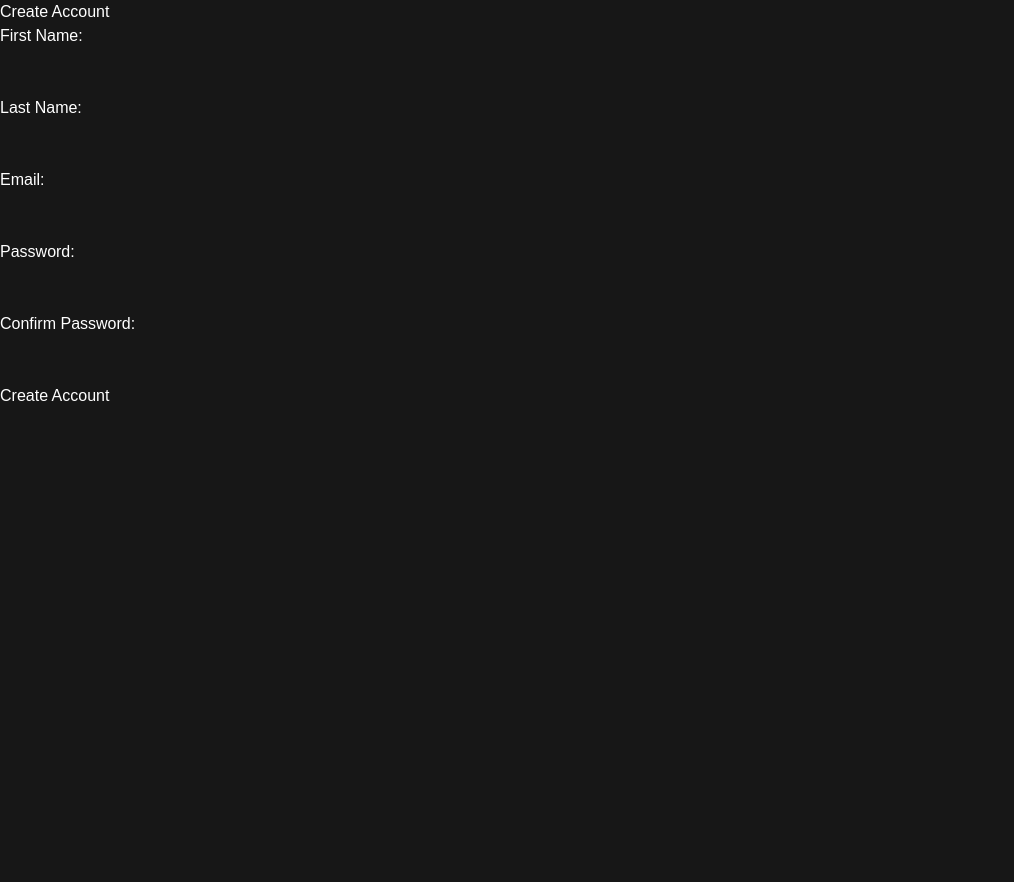
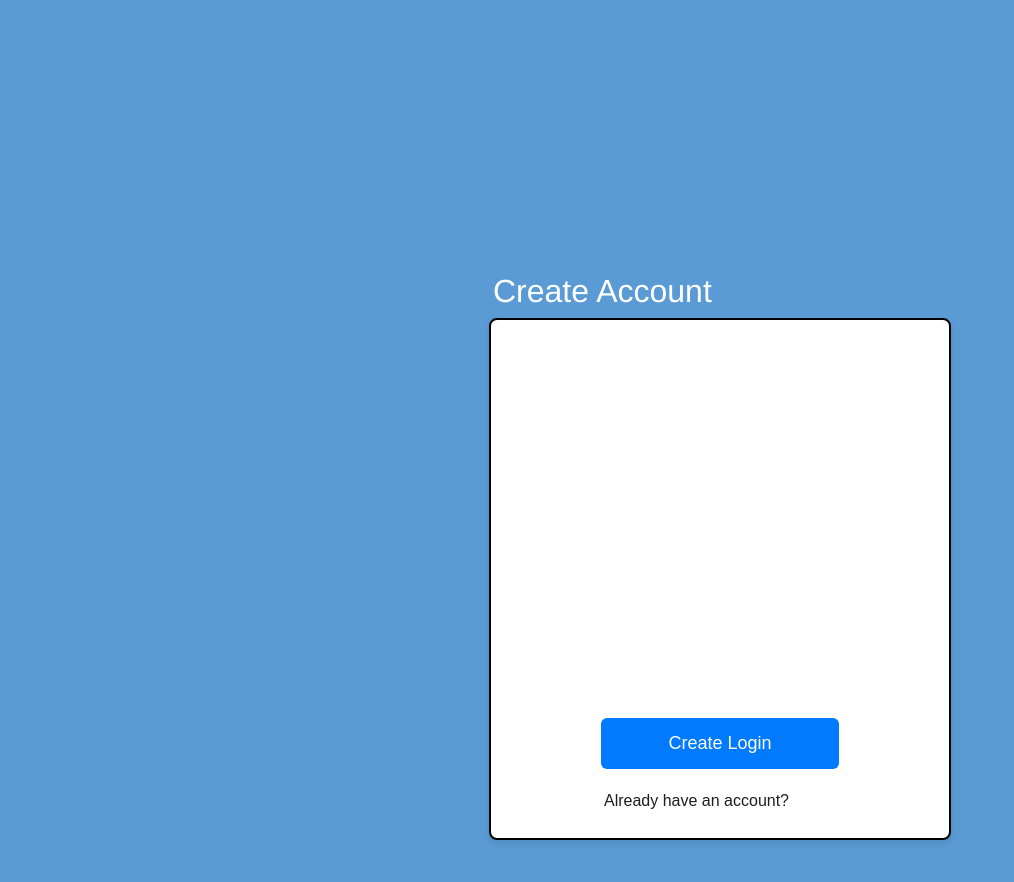
Before and after one commit to alexisabadger/cs467_project, a Next.js app in the folder personal-trainer/: page /pages/create-account in a window 1280 px wide. Shown: the top 882 px of the page, without its empty margins (0-1014 px from the left). Before the commit the page ends 800 px from the top, so only its background shows below. Built offline with nearby package versions, Linux system fonts and the light colour scheme.

Commit message:
Added CSS to create-account screen

```diff
--- /dev/null
+++ b/personal-trainer/app/pages/create-account/create.module.css
@@ -0,0 +1,233 @@
+.desktop {
+    background-color: #5b9bd5;
+    display: flex;
+    flex-direction: row;
+    justify-content: center;
+    width: 100%;
+  }
+
+.desktop .div {
+    background-color: #5b9bd5;
+    width: 1440px;
+    height: 1024px;
+    position: relative;
+  }
+.desktop .overlapGroup {
+    position: absolute;
+    width: 462px;
+    height: 522px;
+    top: 318px;
+    left: 489px;
+    border-radius: 8px;
+    border: 2px solid black;
+    background-color: white;
+    box-shadow: 0 4px 8px rgba(0, 0, 0, 0.1);
+    padding: 24px;
+}
+
+.desktop .FormLogIn {
+  display: flex;
+  flex-direction: column;
+  align-items: center;
+  padding: var(--size-space-600);
+  gap: var(--size-space-600);
+}
+
+.desktop .loginButton {
+  padding: 12px 24px; /* Bigger inside */
+  font-size: 18px; /* Bigger text */
+  background-color: #007bff; /* Optional: make it stand out */
+  color: white;
+  border: none;
+  border-radius: 6px;
+  cursor: pointer;
+  width: 100%; /* Optional: make it full width */
+  max-width: 300px;
+  margin-top: 16px;
+}
+  .desktop .inputField {
+    display: flex;
+    flex-direction: column;
+    align-items: center;
+    width: 100%;
+  }
+  .desktop .input {
+    max-width: 300px;
+    width: 100%;
+  }
+
+  .desktop .label {
+    position: relative;
+    align-self: stretch;
+    margin-top: -1.00px;
+    font-family: var(--body-base-font-family);
+    font-weight: var(--body-base-font-weight);
+    color: var(--color-text-default-default);
+    font-size: var(--body-base-font-size);
+    letter-spacing: var(--body-base-letter-spacing);
+    line-height: var(--body-base-line-height);
+    font-style: var(--body-base-font-style);
+  }
+
+  .desktop .input {
+    display: flex;
+    min-width: 240px;
+    align-items: center;
+    padding: var(--size-space-300) var(--size-space-400) var(--size-space-300) var(--size-space-400);
+    position: relative;
+    align-self: stretch;
+    width: 100%;
+    flex: 0 0 auto;
+    margin-bottom: -1.00px;
+    margin-left: -1.00px;
+    margin-right: -1.00px;
+    background-color: white;
+    border-radius: var(--size-radius-200);
+    overflow: hidden;
+    border: 1px solid;
+    border-color: var(--color-border-default-default);
+  }
+
+  .desktop .textWrapper {
+    position: relative;
+    flex: 1;
+    margin-top: -0.50px;
+    font-family: var(--single-line-body-base-font-family);
+    font-weight: var(--single-line-body-base-font-weight);
+    color: var(--color-text-default-default);
+    font-size: var(--single-line-body-base-font-size);
+    letter-spacing: var(--single-line-body-base-letter-spacing);
+    line-height: var(--single-line-body-base-line-height);
+    font-style: var(--single-line-body-base-font-style);
+  }
+
+  .desktop .buttonGroup {
+    display: flex;
+    align-items: center;
+    gap: var(--size-space-400);
+    position: relative;
+    align-self: stretch;
+    width: 100%;
+    flex: 0 0 auto;
+  }
+
+  .desktop .button {
+    all: unset;
+    display: flex;
+    align-items: center;
+    justify-content: center;
+    background-color: #bdd7ee;
+    border-radius: var(--size-radius-200);
+    border: 3px solid var(--color-border-brand-default);
+    padding: var(--size-space-300);
+    cursor: pointer; /* add this */
+  }
+
+  .desktop .button2 {
+    all: unset;
+    box-sizing: border-box;
+    position: relative;
+    width: fit-content;
+    margin-top: -1.00px;
+    font-family: var(--single-line-body-base-font-family);
+    font-weight: var(--single-line-body-base-font-weight);
+    color: var(--color-text-brand-default);
+    font-size: var(--single-line-body-base-font-size);
+    letter-spacing: var(--single-line-body-base-letter-spacing);
+    line-height: var(--single-line-body-base-line-height);
+    white-space: nowrap;
+    font-style: var(--single-line-body-base-font-style);
+  }
+
+  .desktop .textLink {
+    display: flex;
+    align-items: flex-start;
+    position: relative;
+    align-self: stretch;
+    width: 100%;
+    flex: 0 0 auto;
+  }
+
+  .desktop .textLink2 {
+    position: relative;
+    width: fit-content;
+    margin-top: -1.00px;
+    font-family: var(--body-link-font-family);
+    font-weight: var(--body-link-font-weight);
+    color: var(--color-text-default-default);
+    font-size: var(--body-link-font-size);
+    letter-spacing: var(--body-link-letter-spacing);
+    line-height: var(--body-link-line-height);
+    text-decoration: underline;
+    white-space: nowrap;
+    font-style: var(--body-link-font-style);
+  }
+
+  .desktop .textLinkWrapper {
+    display: flex;
+    width: 414px;
+    align-items: flex-start;
+    position: absolute;
+    top: 470px;
+    left: 113px;
+  }
+
+  .desktop .p {
+    position: relative;
+    width: fit-content;
+    margin-top: -1.00px;
+    font-family: var(--body-link-font-family);
+    font-weight: var(--body-link-font-weight);
+    color: var(--color-text-default-default);
+    font-size: var(--body-link-font-size);
+    letter-spacing: var(--body-link-letter-spacing);
+    line-height: var(--body-link-line-height);
+    white-space: nowrap;
+    font-style: var(--body-link-font-style);
+  }
+
+  .desktop .span {
+    font-family: var(--body-link-font-family);
+    font-weight: var(--body-link-font-weight);
+    color: #1e1e1e;
+    font-size: var(--body-link-font-size);
+    letter-spacing: var(--body-link-letter-spacing);
+    line-height: var(--body-link-line-height);
+    font-style: var(--body-link-font-style);
+  }
+
+  .desktop .textWrapper2 {
+    text-decoration: underline;
+    font-family: var(--body-link-font-family);
+    font-style: var(--body-link-font-style);
+    font-weight: var(--body-link-font-weight);
+    letter-spacing: var(--body-link-letter-spacing);
+    line-height: var(--body-link-line-height);
+    font-size: var(--body-link-font-size);
+  }
+
+  .desktop .textWrapper3 {
+    position: absolute;
+    top: 46px;
+    left: 119px;
+    font-family: "JejuGothic-Regular", Helvetica;
+    font-weight: 400;
+    color: #000000;
+    font-size: 64px;
+    letter-spacing: 0;
+    line-height: normal;
+    white-space: nowrap;
+  }
+
+  .desktop .textWrapper4{
+    position: absolute;
+    top: 273px;
+    left: 493px;
+    font-family: "Jersey 20-Regular", Helvetica;
+    font-weight: 400;
+    color: #ffffff;
+    font-size: 32px;
+    letter-spacing: 0;
+    line-height: normal;
+    white-space: nowrap;
+  }
--- a/personal-trainer/app/pages/create-account/page.tsx
+++ b/personal-trainer/app/pages/create-account/page.tsx
@@ -1,46 +1,108 @@
 import React from "react";
+import styles from './create.module.css';
+import Link from 'next/link';
 
 export default function CreateAccount() {
   return (
-    <div>
-      <h1>Create Account</h1>
-      <form>
-        <label htmlFor="firstname">First Name:</label>
-        <br />
-        <input type="text" id="firstname" name="firstname" required />
-        <br />
-        <br />
 
-        <label htmlFor="lastname">Last Name:</label>
-        <br />
-        <input type="text" id="lastname" name="lastname" required />
-        <br />
-        <br />
 
-        <label htmlFor="email">Email:</label>
-        <br />
-        <input type="email" id="email" name="email" required />
-        <br />
-        <br />
+    <div className={styles.desktop}>
+    <div className={styles.div}>
+      <div className={styles.overlapGroup}>
+        <div className={styles.FormLogIn}>
+        <form>
+            <div className={styles.inputField}>
+              <div className={styles.label}>First Name</div>
+              <div className={styles.input}>
+                <div className={styles.textWrapper}>
+                  <input
+                    type='text'
+                    id='first-name'
+                    name='first-name'
+                    required
+                    placeholder='First Name'
+                  />
+                </div>
+              </div>
+            </div>
+            <br />
+            <div className={styles.inputField}>
+              <div className={styles.label}>Last Name</div>
+              <div className={styles.input}>
+                <div className={styles.textWrapper}>
+                  <input
+                    type='text'
+                    id='last-name'
+                    name='last-name'
+                    required
+                    placeholder='Last Name'
+                  />
+                </div>
+              </div>
+            </div>
+            <br />
+            <div className={styles.inputField}>
+              <div className={styles.label}>Email</div>
+              <div className={styles.input}>
+                <div className={styles.textWrapper}>
+                  <input
+                    type='email'
+                    id='email'
+                    name='email'
+                    required
+                    placeholder='Your email here'
+                  />
+                </div>
+              </div>
+            </div>
+            <br />
+            <div className={styles.inputField}>
+              <div className={styles.label}>Password</div>
+              <div className={styles.input}>
+                <div className={styles.textWrapper}>
+                  <input
+                    type='text'
+                    id='password'
+                    name='password'
+                    required
+                    placeholder='Password here'
+                  />
+                </div>
+              </div>
+            </div>
+            <br />
+            <div className={styles.inputField}>
+              <div className={styles.label}>Confirm Password</div>
+              <div className={styles.input}>
+                <div className={styles.textWrapper}>
+                  <input
+                    type='text'
+                    id='confirm-password'
+                    name='confirm-password'
+                    required
+                    placeholder='Confirm password'
+                  />
+                </div>
+              </div>
+            </div>
+            <br />
+            <input type="submit" value="Create Login" className={styles.loginButton} />
+          </form>
+        </div>
+        <div className={styles.textLinkWrapper}>
+            <p className={styles.p}>
+              <span className={styles.span}>Already have an account? </span>
+              <span className={styles.textWrapper2}>
+                <Link href='/'>Login</Link>
+              </span>
+            </p>
+          </div>
+      </div>
 
-        <label htmlFor="password">Password:</label>
-        <br />
-        <input type="password" id="password" name="password" required />
-        <br />
-        <br />
-
-        <label htmlFor="confirm-password">Confirm Password:</label>
-        <br />
-        <input
-          type="password"
-          id="confirm-password"
-          name="confirm_password"
-          required
-        />
-        <br />
-        <br />
-        <button>Create Account</button>
-      </form>
+      <div className={styles.overlap}>
+      </div>
+      <div className={styles.textWrapper4}>Create Account</div>
     </div>
-  );
+  </div>
+);
 }
```
